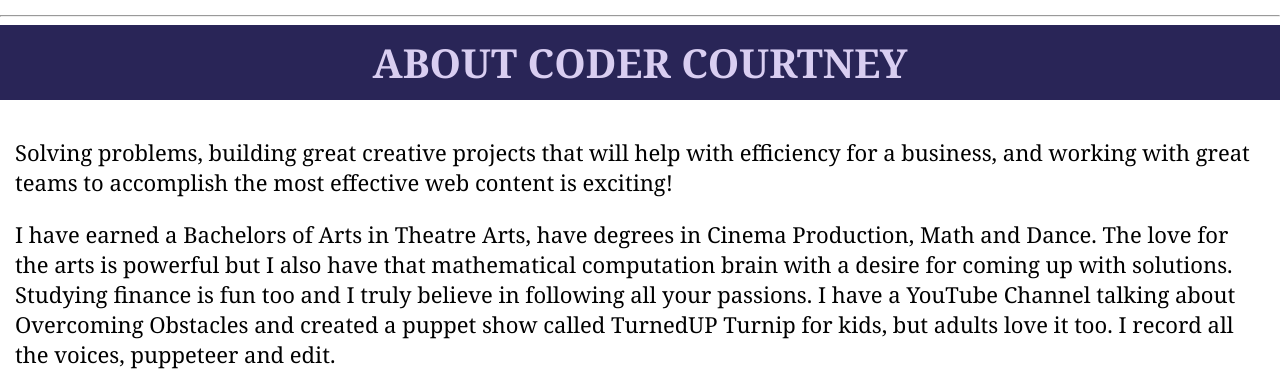
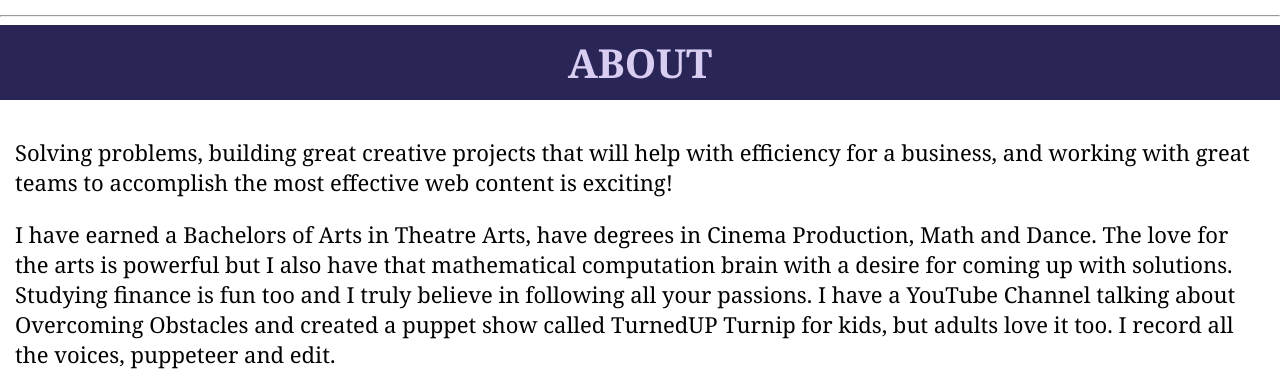
Before and after one commit to CoderCourtney/CoderCourtney, a plain HTML site: page index.html in a window 1280 px wide. Shown: the part 724-1097 px from the top of the page. Drawn offline with Linux system fonts and the light colour scheme.

Commit message:
"fixed body cutting off in desktop version"

```diff
--- a/index.html
+++ b/index.html
@@ -53,7 +53,7 @@
       <section class="about" id="about">
         <!-- ABOUT SECTION BAR / HEADER -->
         <div class="bar">
-          <h2>ABOUT CODER COURTNEY</h2>
+          <h2>ABOUT</h2>
         </div>
         <!-- ABOUT TEXT W/O IMAGE & ABOUT LIST-->
         <div class="about-text">
--- a/style.css
+++ b/style.css
@@ -7,7 +7,6 @@ body {
   flex-wrap: wrap;
   background-color: #fff;
   margin: auto;
-  /* align-items: flex-start;  */
 }
 /* ----- =HEADER top bun ----- */
 header {
@@ -64,48 +63,25 @@ h2 {
   display: flex;
   flex-direction: column;
   justify-content: center;
-  /* align-items: flex-start;  */
-  /* display: grid;
-  grid-template-rows: 50% 50%;  */
   width: 100%;
   margin: 1%;
   padding: 5px;
-  /* border: 3px solid #73AD21; */
 }
 .intro-image {
-  /* make this box smaller the photo sits
-  in smaller*/
-  /* padding: 15px;  */
-  /* flex: 1; */
-  /* flex-shrink: 0;   */
   width: 100%;
 }
 img {
-  /* padding: 25px; */
   border-radius: 40px;
   width: 400px;
-  /* max-width: 75%; */
   height: auto;
 }
-/* .pic {
-  display: block;
-  justify-content: left;
-  margin-right: auto;
-
-}     */
 .intro-text {
-  /* flex-shrink: 0;  */
   width: 50%;
-  /* display: inline-block;  */
   border: 5px black solid;
   background-color:rgb(217, 206, 241);
   margin: 0 50px 0 0;
   padding: 10px;
   border-radius: 10px;
-  /* align-content: center; */
-  /* float: left;  */
-  /* max-height: 100px;  */
-
 }
 h3 {
   font-family: Georgia, 'Times New Roman', Times, serif;
@@ -115,16 +91,11 @@ h3 {
 }
 .welcome {
   color: rgb(99, 79, 187);
-  /* text-align: left; */
 }
 p {
   font-family: georgia;
   font-size: 22px;
   color: #000000;
-  /* margin: 10px;
-  margin-left:30px;
-  margin-right:30px;
-  text-align: left; */
 }
 p a {
   font-size: 18px;
@@ -158,17 +129,6 @@ h4 {
   grid-auto-flow: row;
   grid-template-columns: repeat(auto-fit, minmax(min-content, 1fr));
 }
-/* .portfolio-box {
-  display: flex;
-  justify-content: center;
-  align-items: center;
-  overflow: hidden
-}
-.portfolio-image {
-  flex-shrink: 0;
-  min-width: 100%;
-  min-height: 100%
-} */
 /* ----- =CONTACT 4of4 sections in main ----- */
 .contact-container {
   padding: 15px;
@@ -176,13 +136,6 @@ h4 {
 .contact-left {
   float: left;
 }
-/* .contact-right {
-  margin-left: 10px;
-} */
-/* .contact-pic {
-  padding: 25px;
-
-} */
 .btn-primary {
   color: #fff;
   background-color: #337ab7;
@@ -221,7 +174,6 @@ form {
   justify-content: center;
   padding: 5%;
   align-items: stretch;
-  /* min-width: 250px;  */
 }
 #message {
   height: 200px;
@@ -252,15 +204,8 @@ h6 {
         max-width: 600px;
         min-width: 350px;
     }
-    body {
-      flex-direction: row;
-    }
     .intro-container {
       flex-direction: row;
-      /* justify-content: center;
-      padding: 15px;
-      width: 50%;
-      margin: 3%;  */
     }
     .portfolio-container {
       flex-direction: row;
@@ -270,87 +215,3 @@ h6 {
       flex-direction: row;
     }
 }
-
-
-
-
-
-
-
-
-
-
-
-/* ----- =STRUCTURE NOTES ----- */
-/* ----- =the page starts ----- */
-/* body */
-/* ----- =HEADER top bun ----- */
-  /* header
-    h1
-    h1 a
-    nav
-    nav a */
-  /* ----- =MAIN meat ----- */
-  /* main */
-  /* ----- =INTRO 1of4 sections in main ----- */
-    /* section
-    .intro
-    #intro
-      .bar
-        h2
-      .intro-container
-        .intro-image
-          img
-          .pic
-        .intro-text
-          h1
-          .welcome
-          p  */
-  /* ----- =ABOUT 2of4 sections in main ----- */
-    /* section
-    .about
-    #about
-      .about-text
-      .about-list
-        .bar
-          h2
-        .about-text
-          p
-        .about-list
-        ol
-          ol li */
-  /* ----- =PORTFOLIO 3of4 sections in main ----- */
-    /* .portfolio
-    #portfolio
-      .bar
-        h2
-      .portfolio-container
-        .portfolio-box
-          img
-          .portfolio-image
-          h3
-          p
-          p a */
-  /* ----- =CONTACT 4of4 sections in main ----- */
-    /* .contact
-    #contact
-      .bar
-        h2
-      .contact-container
-        .contact-left
-          .contact-image
-            .pic
-          .contact-socials
-            p
-              ul
-                ul li
-                ul li a
-        .contact-right
-          .form-box
-            form
-              label
-              input */
-  /* ----- =FOOTER bottom bun ----- */
-  /* footer
-    h3 */
-/* ----- =the page ends ----- */
```
